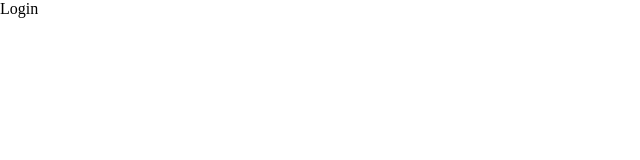
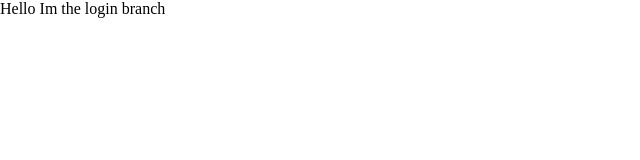
Before and after one commit to RaffyRey/fitcord-mern, a React (Create React App) app in the folder client/: page /login in a window 1280 px wide. Shown: the top 160 px of the page, without its empty margins (0-640 px from the left). Built offline with nearby package versions, Linux system fonts and the light colour scheme.

Commit message:
Im the login branch

```diff
--- a/client/src/page/Login.jsx
+++ b/client/src/page/Login.jsx
@@ -2,7 +2,7 @@ import React from 'react'
 
 const Login = () => {
   return (
-    <div>Login</div>
+    <div>Hello Im the login branch</div>
   )
 }
 
```
